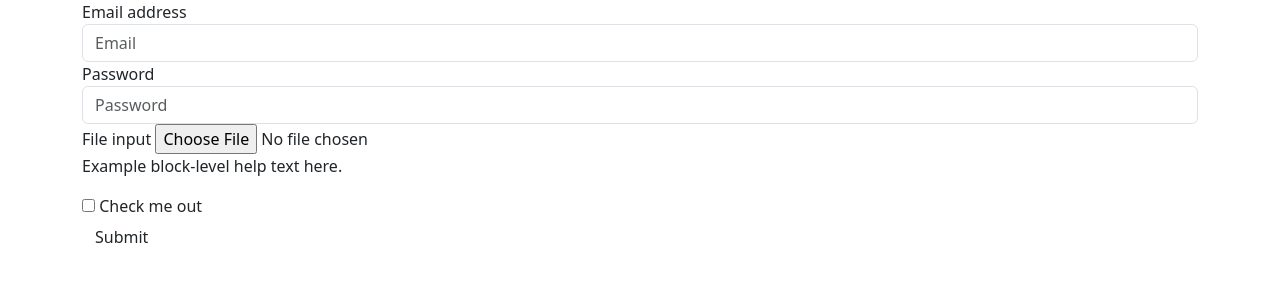
After one commit to LeapSunrise/personal_blog, a Django app: page /login in a window 1280 px wide. The commit adds this page. Shown: the top 300 px of the page. Run offline with Django 4.2, Linux system fonts and the light colour scheme.

Commit message:
login page create

```diff
--- /dev/null
+++ b/personal_blog/main_page/templates/main_page/page_login.html
@@ -0,0 +1,33 @@
+<!DOCTYPE html>
+<html lang="en">
+<head>
+    <meta charset="UTF-8">
+    <title>Log in</title>
+  <link href="https://cdn.jsdelivr.net/npm/bootstrap@5.3.0-alpha3/dist/css/bootstrap.min.css" rel="stylesheet" integrity="sha384-KK94CHFLLe+nY2dmCWGMq91rCGa5gtU4mk92HdvYe+M/SXH301p5ILy+dN9+nJOZ" crossorigin="anonymous">
+</head>
+<body>
+  <div class="container">
+    <form>
+    <div class="form-group">
+      <label for="exampleInputEmail1">Email address</label>
+      <input type="email" class="form-control" id="exampleInputEmail1" placeholder="Email">
+    </div>
+    <div class="form-group">
+      <label for="exampleInputPassword1">Password</label>
+      <input type="password" class="form-control" id="exampleInputPassword1" placeholder="Password">
+    </div>
+    <div class="form-group">
+      <label for="exampleInputFile">File input</label>
+      <input type="file" id="exampleInputFile">
+      <p class="help-block">Example block-level help text here.</p>
+    </div>
+    <div class="checkbox">
+      <label>
+        <input type="checkbox"> Check me out
+      </label>
+    </div>
+    <button type="submit" class="btn btn-default">Submit</button>
+  </form>
+  </div>
+</body>
+</html>
--- a/personal_blog/main_page/urls.py
+++ b/personal_blog/main_page/urls.py
@@ -2,5 +2,6 @@ from django.urls import path
 from . import views
 
 urlpatterns = [
-    path('', views.base, name='main_page')
+    path('', views.base, name='main_page'),
+    path('login', views.login, name='login')
 ]
--- a/personal_blog/main_page/views.py
+++ b/personal_blog/main_page/views.py
@@ -3,3 +3,7 @@ from django.shortcuts import render, redirect
 
 def base(request):
     return render(request, 'main_page/base.html')
+
+
+def login(request):
+    return render(request, 'main_page/page_login.html')
```
Also changed, not shown: personal_blog/main_page/static/main_page/css/beer_animation.css (+7 -1 lines), personal_blog/main_page/templates/main_page/base.html (+21 -1 lines), personal_blog/main_page/templates/main_page/lorem_ipsum.html (added, +28 -0 lines).
